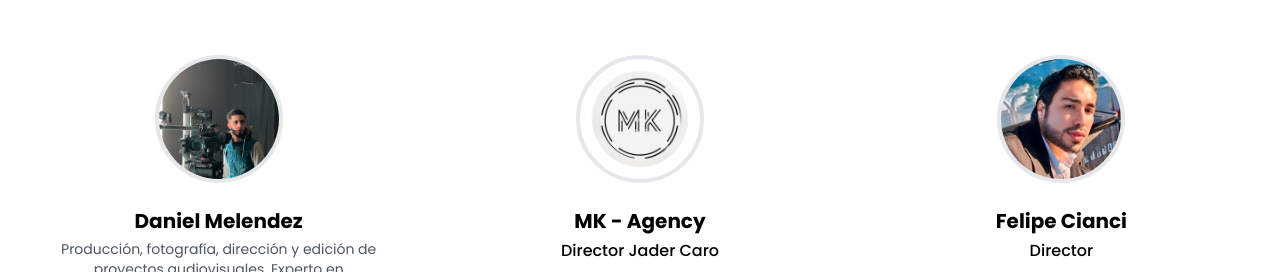
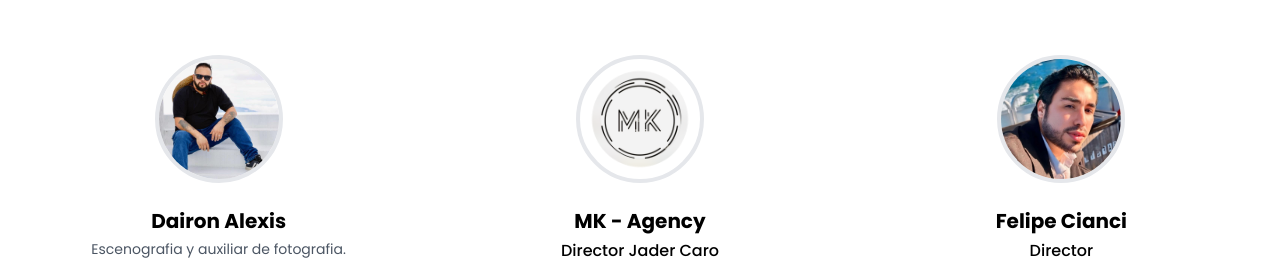
Before and after one commit to juanchacon2021/mcmanagement, a plain HTML site: page index.html in a window 1280 px wide. Shown: the part 5695-5967 px from the top of the page. Drawn offline with nearby package versions, Linux system fonts and the light colour scheme.

Commit message:
Implement code changes to enhance functionality and improve performance

```diff
--- a/index.html
+++ b/index.html
@@ -526,10 +526,10 @@
 
           <div class="team-card bg-[#ECECEC] p-6 rounded-xl text-center">
             <div class="w-32 h-32 mx-auto mb-6 rounded-full overflow-hidden border-4 border-[#E6AF2E]">
-              <img src="img/Daniel.jpg" alt="">
+              <img src="img/dairon.jpeg" alt="">
             </div>
-            <h3 class="text-xl font-bold mb-1">Daniel Melendez</h3>
-            <p class="text-gray-600 text-sm">Producción, fotografía, dirección y edición de proyectos audiovisuales. Experto en transformar ideas en piezas visuales de alto impacto.</p>
+            <h3 class="text-xl font-bold mb-1">Dairon Alexis</h3>
+            <p class="text-gray-600 text-sm">Escenografia y auxiliar de fotografia.</p>
             <div class="flex justify-center space-x-3 mt-4">
               <a href="#" class="text-[#282F44] hover:text-[#E6AF2E]">
                 <i class="fab fa-instagram"></i>
```
Also changed, not shown: img/dairon.jpeg (added).
